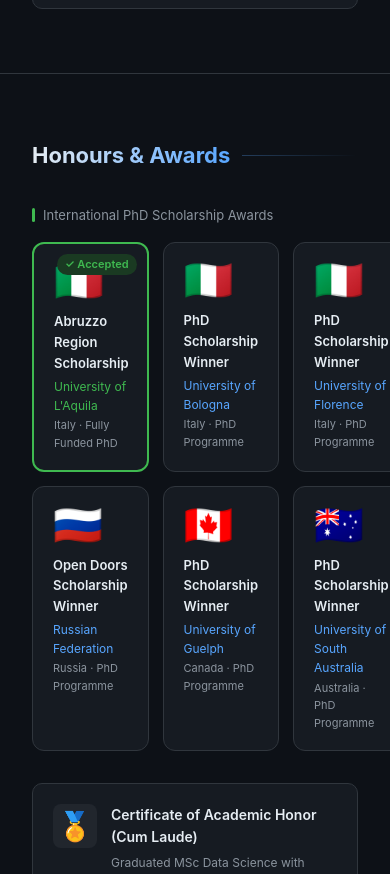
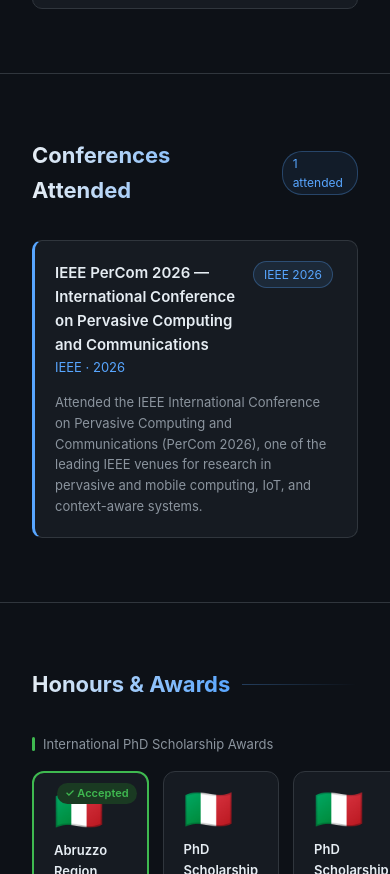
Before and after one commit to basitmughal344/basitmughal344.github.io, a plain HTML site: page index.html in a window 390 px wide. Shown: the part 8220-9094 px from the top of the page. Drawn offline with Linux system fonts and the light colour scheme.

Commit message:
Add conferences attended section with PerCom 2026

```diff
--- a/index.html
+++ b/index.html
@@ -510,7 +510,8 @@
     <a href="#publications">Publications</a>
     <a href="#projects">Projects</a>
     <a href="#skills">Skills</a>
-<a href="#awards">Awards</a>
+    <a href="#conferences">Conferences</a>
+    <a href="#awards">Awards</a>
     <a href="#degrees">Degrees</a>
     <a href="#contact">Contact</a>
   </div>
@@ -1001,6 +1002,31 @@
   </div>
 </section>
 
+<!-- CONFERENCES ATTENDED -->
+<section id="conferences">
+  <div class="container">
+    <div class="section-header">
+      <h2>Conferences Attended</h2>
+      <div class="section-line"></div>
+      <span class="count-badge">1 attended</span>
+    </div>
+    <div style="display:grid; gap:14px;">
+
+      <div class="exp-card" style="border-left:3px solid var(--accent); padding-left:1.25rem;">
+        <div class="exp-header">
+          <div>
+            <div class="exp-title">IEEE PerCom 2026 — International Conference on Pervasive Computing and Communications</div>
+            <div class="exp-company">IEEE · 2026</div>
+          </div>
+          <span class="exp-date" style="background:rgba(88,166,255,0.1);color:var(--accent);border:1px solid rgba(88,166,255,0.3);padding:3px 10px;border-radius:20px;white-space:nowrap;">IEEE 2026</span>
+        </div>
+        <p class="exp-desc" style="margin-top:8px;">Attended the IEEE International Conference on Pervasive Computing and Communications (PerCom 2026), one of the leading IEEE venues for research in pervasive and mobile computing, IoT, and context-aware systems.</p>
+      </div>
+
+    </div>
+  </div>
+</section>
+
 <!-- AWARDS -->
 <section id="awards">
   <div class="container">
```
